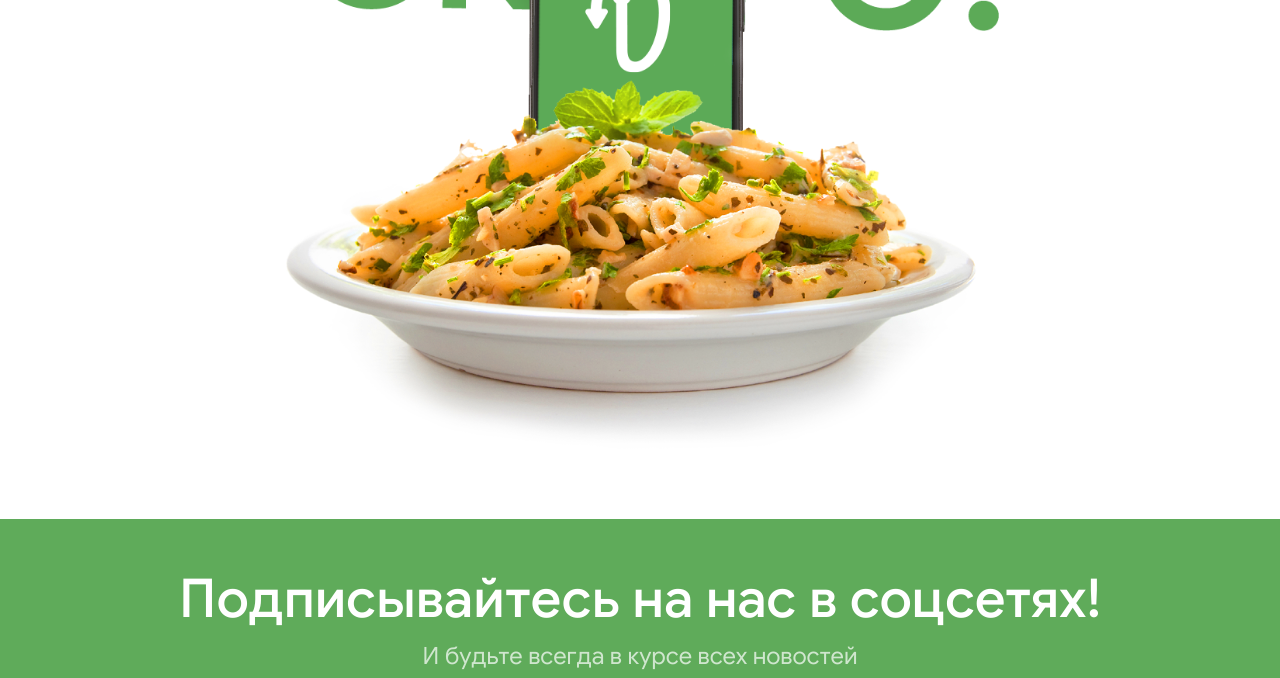
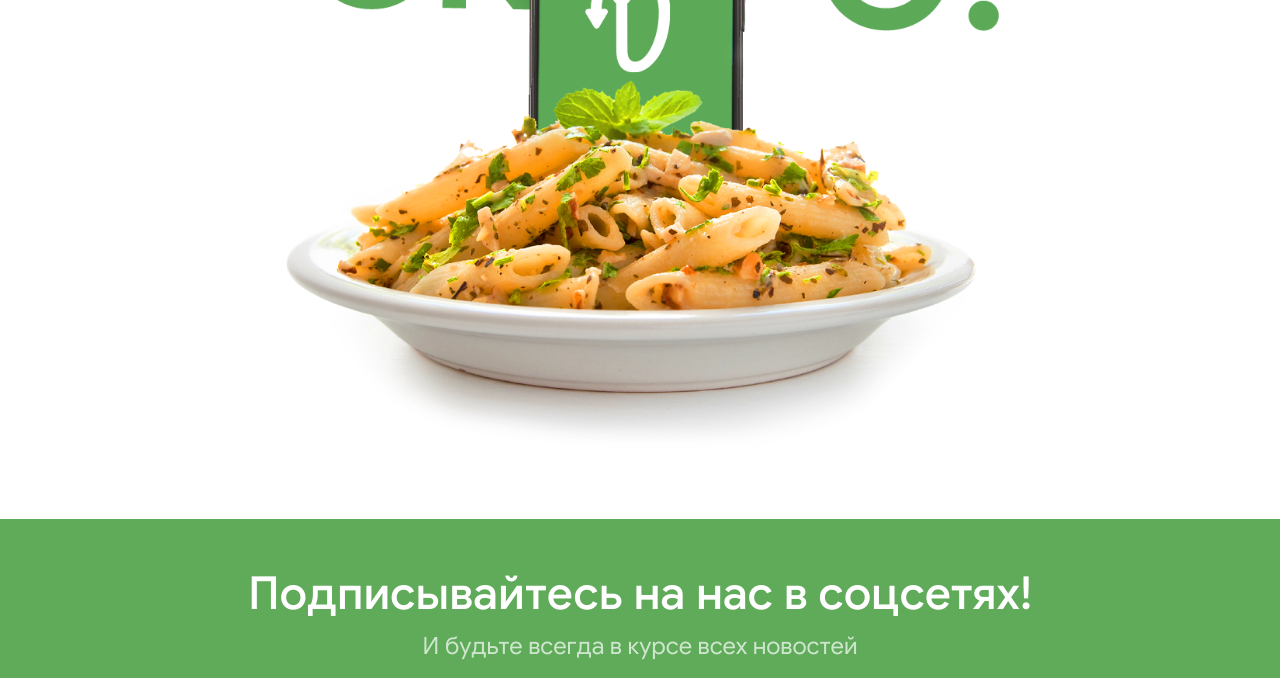
Before and after one commit to abduraufsherkulov/delivera-beta, a website: page index.html in a window 1280 px wide. Shown: the part 376-1054 px from the top of the page. Drawn offline with nearby package versions, Linux system fonts and the light colour scheme.

Commit message:
font size changed

```diff
--- a/css/main.css
+++ b/css/main.css
@@ -2,5 +2,5 @@
 /* Created with love in deadline.uz */
 
 @font-face{font-family:Regular;src:url(../fonts/GoogleSans-Regular.ttf)}@font-face{font-family:Medium;src:url(../fonts/GoogleSans-Medium.ttf)}@font-face{font-family:Bold;src:url(../fonts/GoogleSans-Bold.ttf)}
-.navbar-nav li a{font-family:Bold;font-size:calc(1vw + 1vh + 3px);color:#2c2929}.top-part h1{font-family:Medium;font-size:calc(2vw + 2vh + 12px)}.top-part p{font-family:Regular;font-size:calc(1vw + 1vh + 3px);opacity:.7}.bottom-part h1{font-family:Medium;font-size:26px;letter-spacing:.52px}.bottom-part p{font-family:Regular;font-size:18px;opacity:.7;letter-spacing:.36px}.footer-part p a{font-family:Regular;text-decoration:none;color:#fff}
-/* Updated on: 8th Feb, 4:07:12 PM */
+.navbar-nav li a{font-family:Bold;font-size:calc(1vw + 1vh + 3px);color:#2c2929}.top-part h1{font-family:Medium;font-size:calc(2vw + 1vh + 12px)}.top-part p{font-family:Regular;font-size:calc(1vw + 1vh + 3px);opacity:.7}.bottom-part h1{font-family:Medium;font-size:26px;letter-spacing:.52px}.bottom-part p{font-family:Regular;font-size:18px;opacity:.7;letter-spacing:.36px}.footer-part p a{font-family:Regular;text-decoration:none;color:#fff}
+/* Updated on: 8th Feb, 5:46:49 PM */
--- a/sass/style.scss
+++ b/sass/style.scss
@@ -6,7 +6,7 @@
 .top-part{
 	h1{
 		font-family: 'Medium';
-		font-size: calc(2vw + 2vh + 12px);
+		font-size: calc(2vw + 1vh + 12px);
 	}
 	p{
 		font-family: 'Regular';
```
Also changed, not shown: css/style.css, css/style.min.css.
